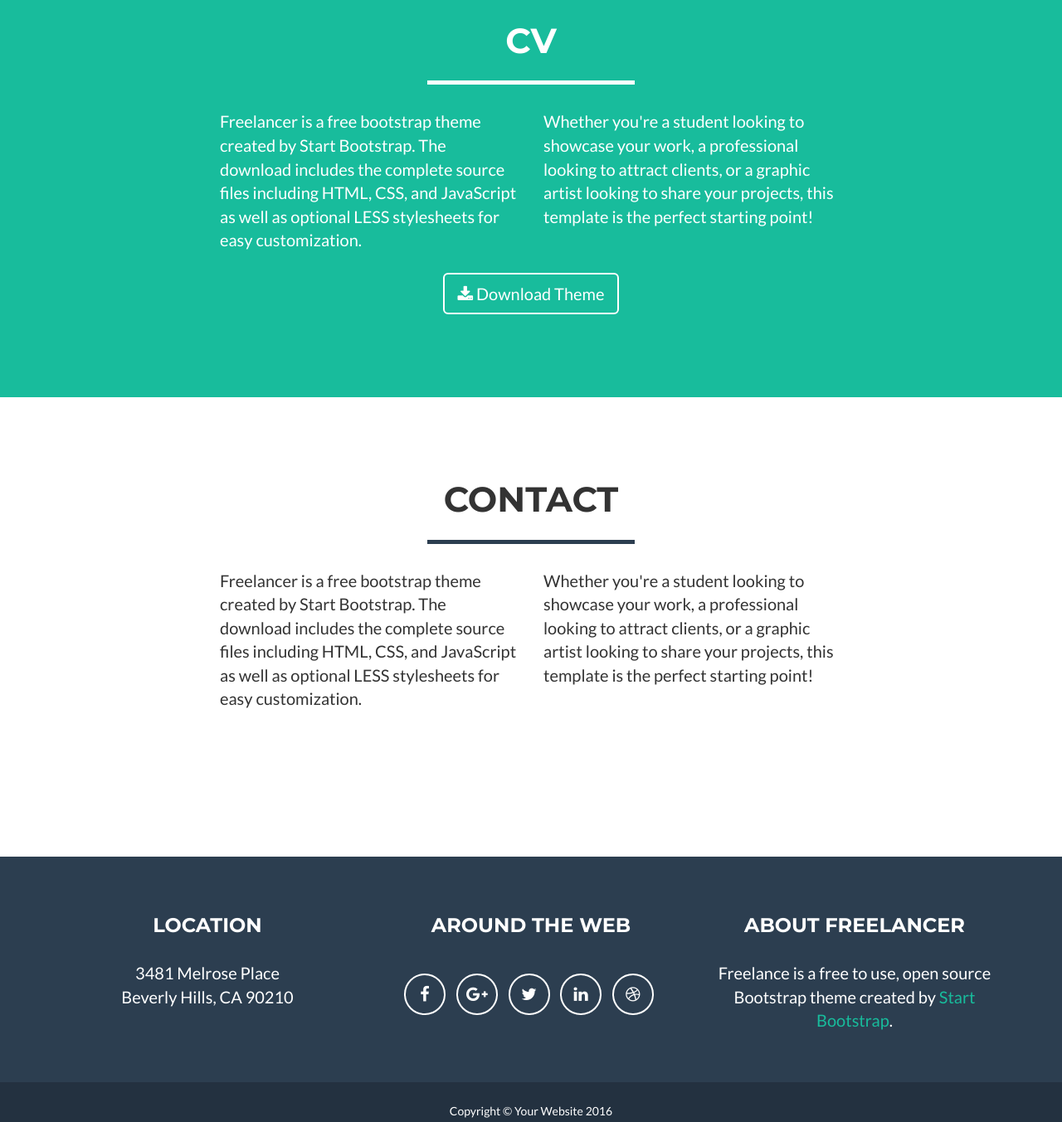
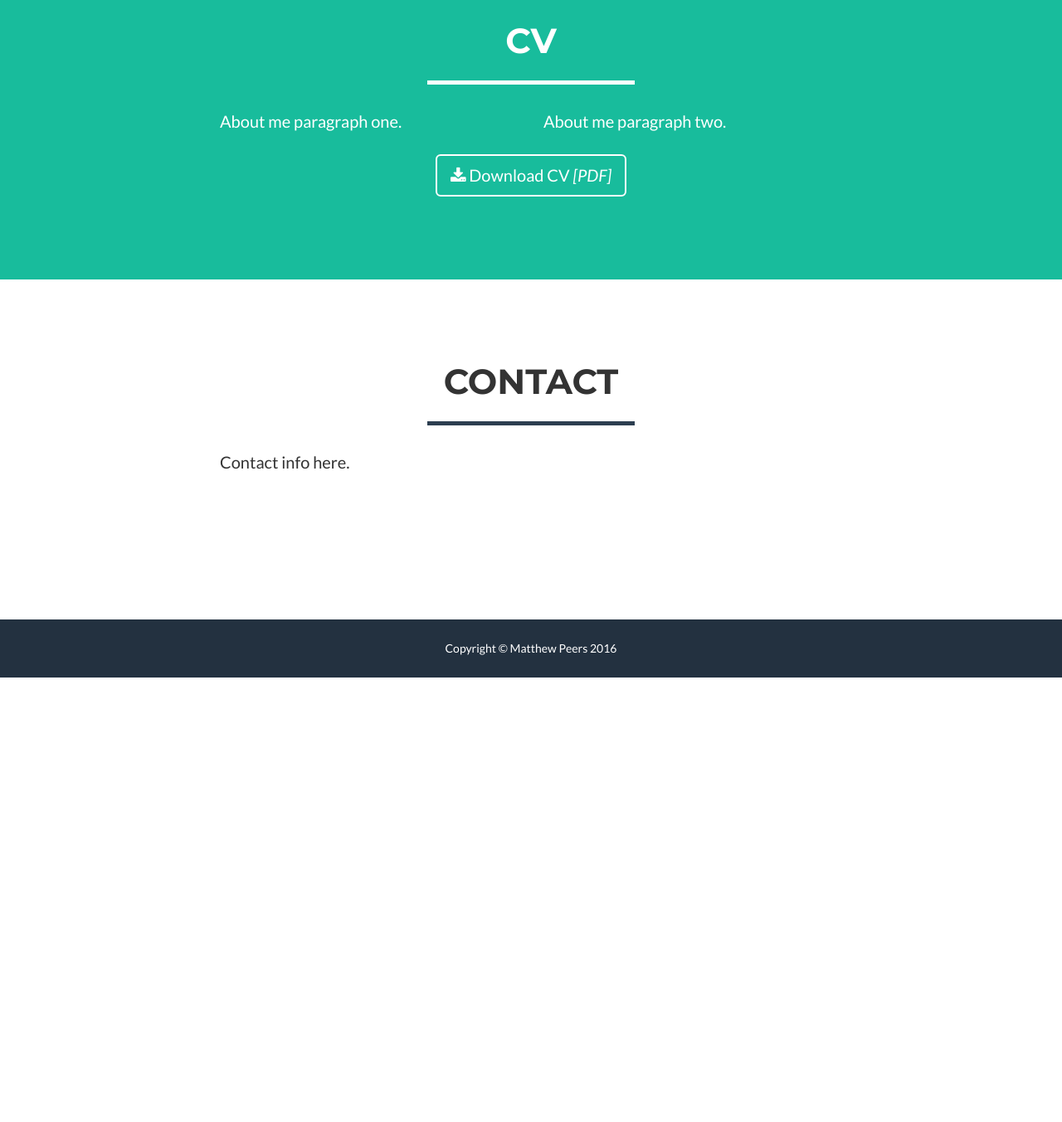
Before and after one commit to peersmg/peersmg.github.io, a website: page index.html in a window 1280 px wide. Shown: the part 1340-2693 px from the top of the page at 83% size. After the commit the page ends 2157 px from the top, so only its background shows below. Drawn offline with nearby package versions, Linux system fonts and the light colour scheme.

Commit message:
Updated text and download

```diff
--- a/index.html
+++ b/index.html
@@ -8,6 +8,7 @@
     <meta name="viewport" content="width=device-width, initial-scale=1">
     <meta name="description" content="">
     <meta name="author" content="">
+	<link rel="shortcut icon" type="image/x-icon" href="/favicon.ico">
 
     <title>Matthew Peers - Portfolio</title>
 
@@ -166,14 +167,14 @@
             </div>
             <div class="row">
                 <div class="col-lg-4 col-lg-offset-2">
-                    <p>Freelancer is a free bootstrap theme created by Start Bootstrap. The download includes the complete source files including HTML, CSS, and JavaScript as well as optional LESS stylesheets for easy customization.</p>
+                    <p>About me paragraph one.</p>
                 </div>
                 <div class="col-lg-4">
-                    <p>Whether you're a student looking to showcase your work, a professional looking to attract clients, or a graphic artist looking to share your projects, this template is the perfect starting point!</p>
+                    <p>About me paragraph two.</p>
                 </div>
                 <div class="col-lg-8 col-lg-offset-2 text-center">
-                    <a href="#" class="btn btn-lg btn-outline">
-                        <i class="fa fa-download"></i> Download Theme
+                    <a href="CV - Matthew Peers.pdf" target="_blank" class="btn btn-lg btn-outline">
+                        <i class="fa fa-download"></i> Download CV  <i>[PDF]</i>
                     </a>
                 </div>
             </div>
@@ -190,11 +191,8 @@
                 </div>
             </div>
             <div class="row">
-                <div class="col-lg-4 col-lg-offset-2">
-                    <p>Freelancer is a free bootstrap theme created by Start Bootstrap. The download includes the complete source files including HTML, CSS, and JavaScript as well as optional LESS stylesheets for easy customization.</p>
-                </div>
-                <div class="col-lg-4">
-                    <p>Whether you're a student looking to showcase your work, a professional looking to attract clients, or a graphic artist looking to share your projects, this template is the perfect starting point!</p>
+                <div class="col-lg-8 col-lg-offset-2">
+                    <p>Contact info here.</p>
                 </div>
                 <div class="col-lg-8 col-lg-offset-2 text-center">
                     <a href="#" class="btn btn-lg btn-outline">
@@ -207,46 +205,11 @@
 
     <!-- Footer -->
     <footer class="text-center">
-        <div class="footer-above">
-            <div class="container">
-                <div class="row">
-                    <div class="footer-col col-md-4">
-                        <h3>Location</h3>
-                        <p>3481 Melrose Place
-                            <br>Beverly Hills, CA 90210</p>
-                    </div>
-                    <div class="footer-col col-md-4">
-                        <h3>Around the Web</h3>
-                        <ul class="list-inline">
-                            <li>
-                                <a href="#" class="btn-social btn-outline"><i class="fa fa-fw fa-facebook"></i></a>
-                            </li>
-                            <li>
-                                <a href="#" class="btn-social btn-outline"><i class="fa fa-fw fa-google-plus"></i></a>
-                            </li>
-                            <li>
-                                <a href="#" class="btn-social btn-outline"><i class="fa fa-fw fa-twitter"></i></a>
-                            </li>
-                            <li>
-                                <a href="#" class="btn-social btn-outline"><i class="fa fa-fw fa-linkedin"></i></a>
-                            </li>
-                            <li>
-                                <a href="#" class="btn-social btn-outline"><i class="fa fa-fw fa-dribbble"></i></a>
-                            </li>
-                        </ul>
-                    </div>
-                    <div class="footer-col col-md-4">
-                        <h3>About Freelancer</h3>
-                        <p>Freelance is a free to use, open source Bootstrap theme created by <a href="http://startbootstrap.com">Start Bootstrap</a>.</p>
-                    </div>
-                </div>
-            </div>
-        </div>
         <div class="footer-below">
             <div class="container">
                 <div class="row">
                     <div class="col-lg-12">
-                        Copyright &copy; Your Website 2016
+                        Copyright &copy; Matthew Peers <script>document.write(new Date().getFullYear())</script>
                     </div>
                 </div>
             </div>
```
Also changed, not shown: favicon.ico (added), 1 other file.
